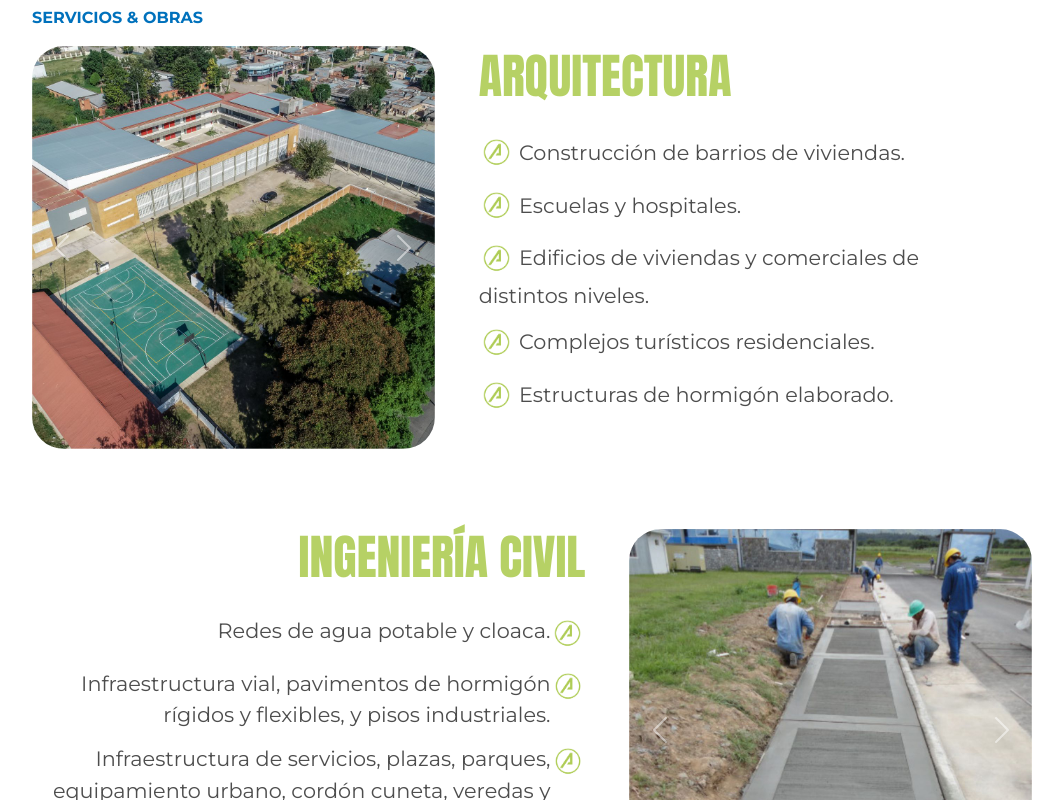
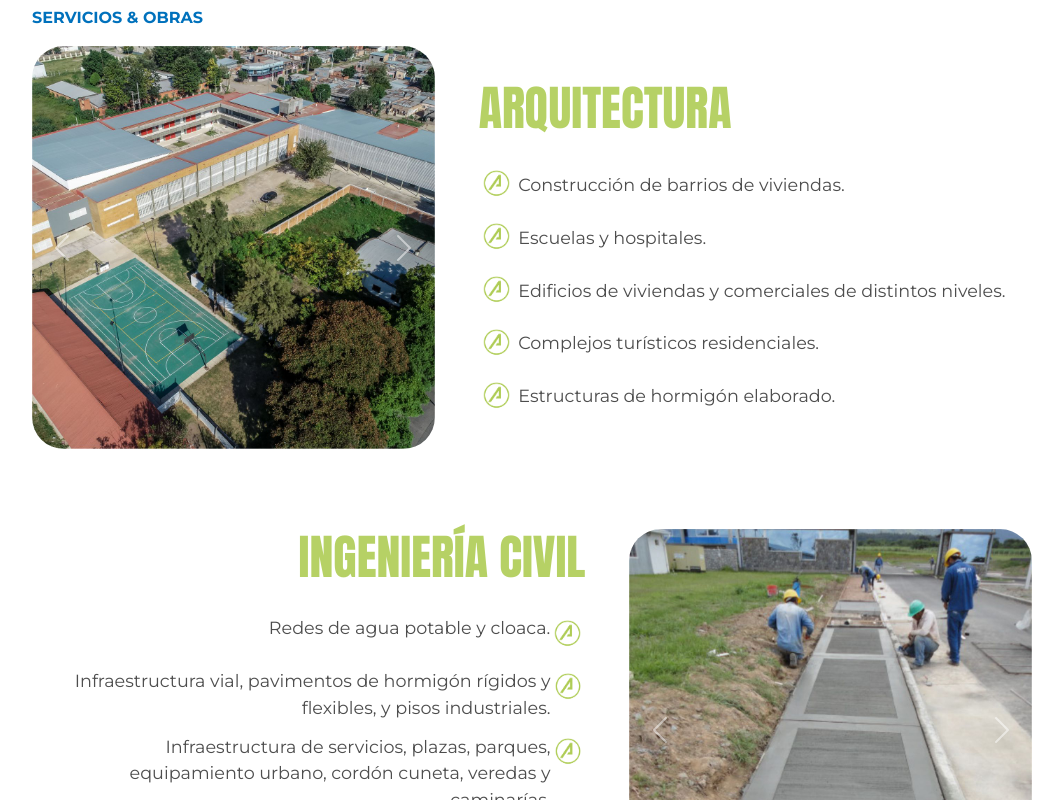
Before and after one commit to mateolohezic/alpre-landing, a React (Vite) app in the folder alpre-landing/: page / in a window 1280 px wide. Shown: the part 1620-2420 px from the top of the page, without its empty margins (108-1171 px from the left). Built offline with nearby package versions, Linux system fonts and the light colour scheme.

Commit message:
Update details

```diff
--- a/alpre-landing/src/Components/ServiciosObras/serviciosObras.css
+++ b/alpre-landing/src/Components/ServiciosObras/serviciosObras.css
@@ -66,7 +66,7 @@
     .infoItemServicio p{
         text-align: center;
         margin: auto;
-        font-size: 1.1rem;
+        font-size: 1rem;
         font-weight: 500;
         margin-top: 0.8rem;
     }
@@ -105,7 +105,7 @@
     }
 
     .infoItemServicio p{
-        font-size: 1.1rem;
+        font-size: 1rem;
         margin-top: 0.8rem;
     }
 
@@ -157,7 +157,7 @@
     }
 
     .infoItemServicio p{
-        font-size: 1.3rem;
+        font-size: 1.1rem;
         margin-top: 0.8rem;
     }
 
@@ -209,7 +209,7 @@
     }
 
     .infoItemServicio p{
-        font-size: 1.3rem;
+        font-size: 1.1rem;
         margin-top: 0.8rem;
     }
 
```
